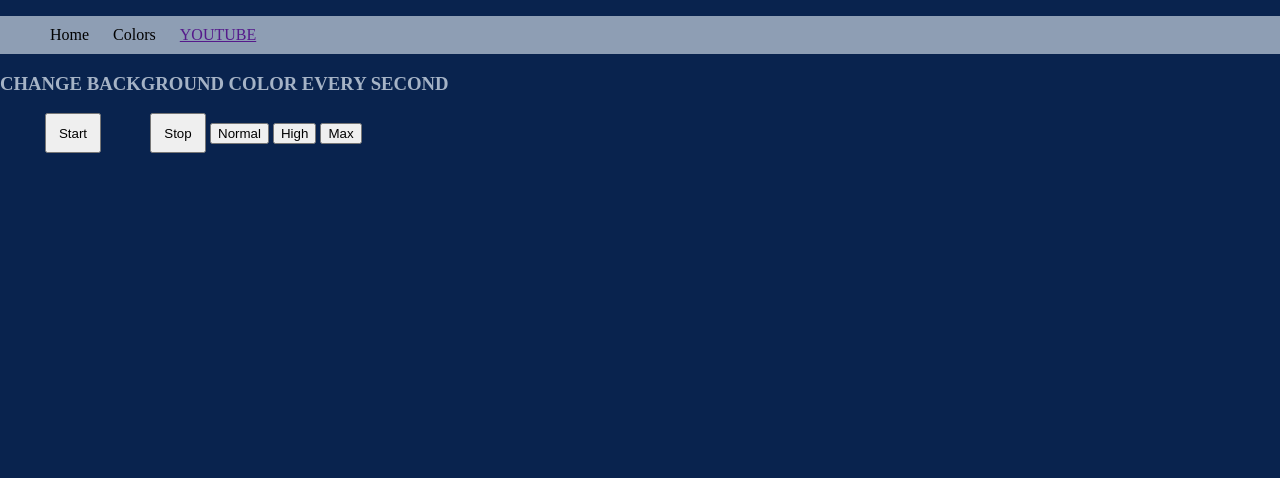
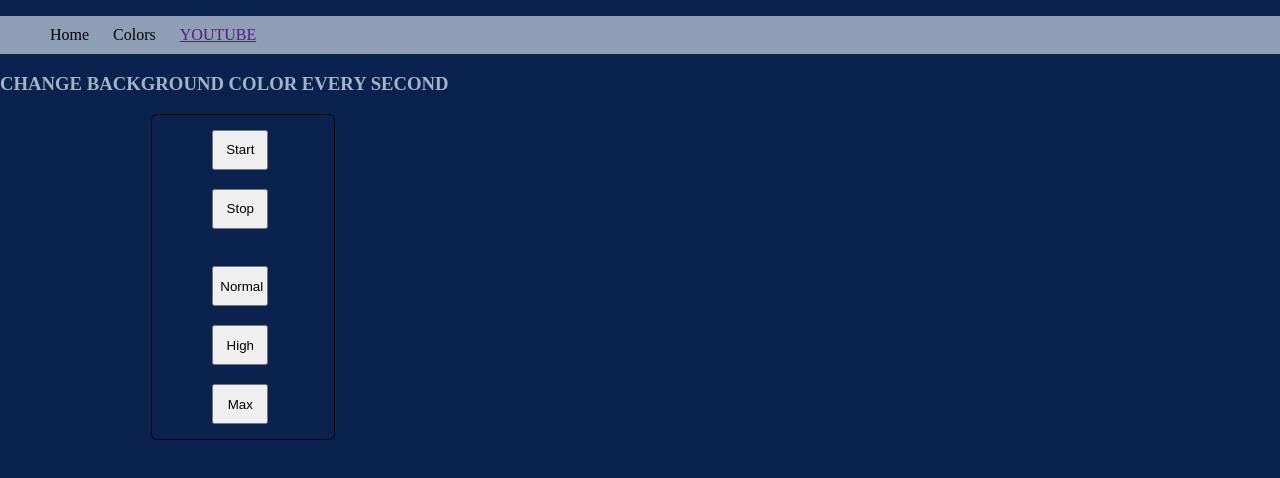
Before and after one commit to harsh81r/BackgroundColorChange_EverySecond, a plain HTML site: page index.html in a window 1280 px wide. Drawn offline with Linux system fonts and the light colour scheme.

Commit message:
Update style.css

```diff
--- a/style.css
+++ b/style.css
@@ -87,9 +87,46 @@ background-color: aqua;
 
 }
 #stop{
+    margin-top: 0.5cm;
+    margin-left:45px;
+    height: 40px;
+    width: 56px;
+    display: block;
 
+}
+
+#Normal{
+
+    margin-left: 45px;
+    height: 40px;
+    width: 56px;
+    margin-top: 1cm;
+    display: block;
+}
+#High{
+
+    margin-top: 0.5cm;
     margin-left:45px;
     height: 40px;
     width: 56px;
 
 }
+#Max{
+
+    margin-top: .5cm;
+    margin-left:45px;
+    height: 40px;
+    width: 56px;
+    display: block;
+
+}
+.btn{
+background:transparent;
+border:0.9px solid;
+border-radius: 6px;
+width: 4cm;
+margin-top: 0.5cm;
+padding: 0.4cm;
+margin-left: 4cm;
+
+}
```
